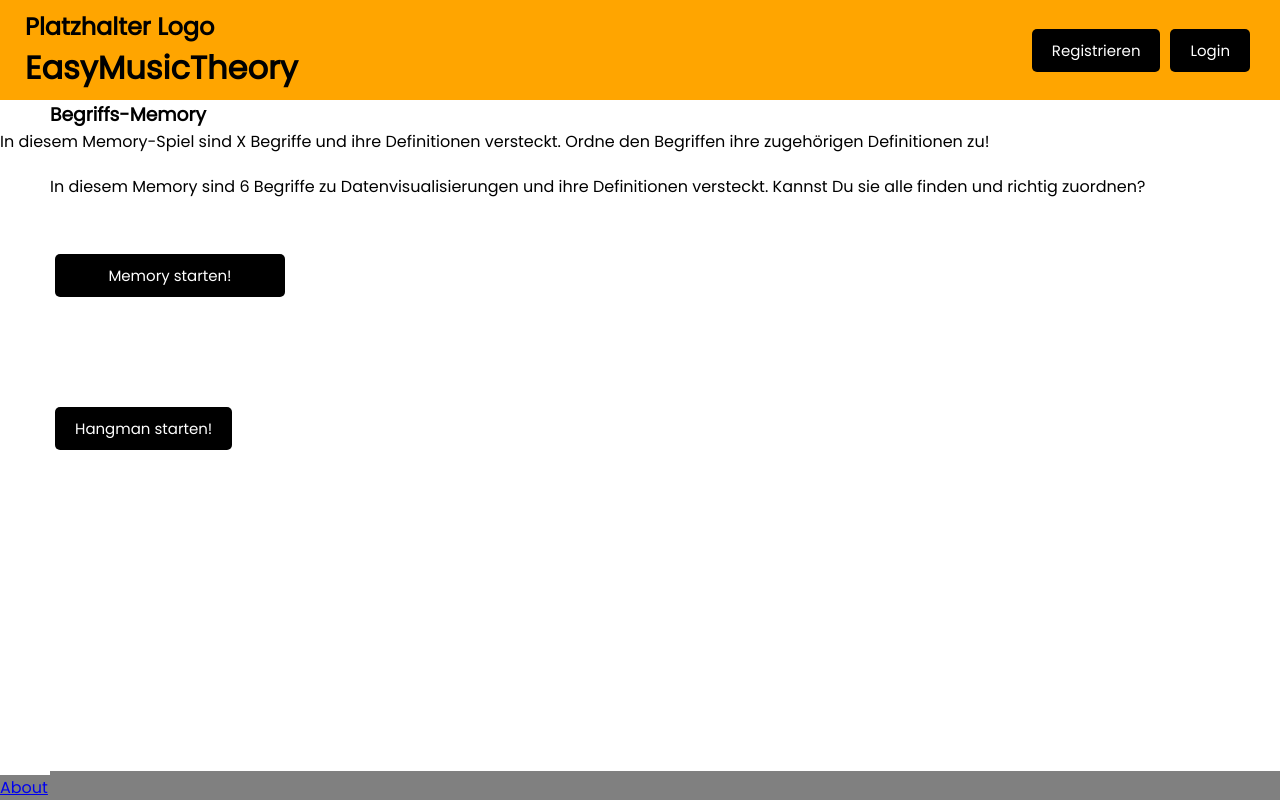
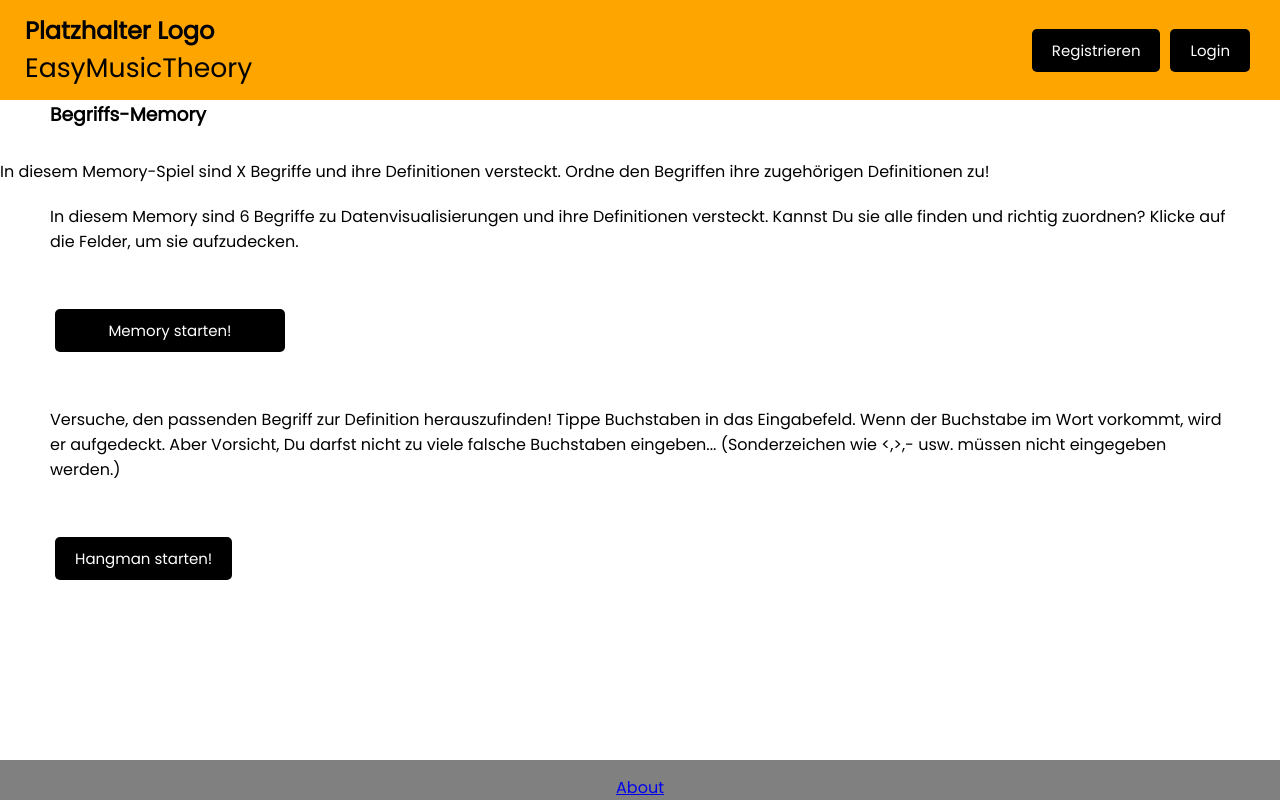
Before and after one commit to bsandoz/mmp-lehrprojekt, a Vue app: page /exercise-memory in a window 1280 px wide. Built offline with nearby package versions, Linux system fonts and the light colour scheme.

Commit message:
Various fixes and improvements

```diff
--- a/src/App.vue
+++ b/src/App.vue
@@ -53,6 +53,7 @@ export default {
   }
   h3 {
     margin-left: 50px;
+    margin-bottom: 30px;
   }
   .container {
     max-width: 500px;
@@ -103,9 +104,16 @@ export default {
     min-height: 100px;
     text-align: center;
     margin-top: 50px;
+    padding: 10px;
+    font-weight: bold;
+    background-color: orange;
   }
   .site-title {
     margin-top: 50px;
+  }
+  .unstyled-link {
+    text-decoration: none;
+    color: black;
   }
   input[type=text], select {
     max-width: 25%;
--- a/src/components/Footer.vue
+++ b/src/components/Footer.vue
@@ -1,6 +1,5 @@
 <template>
-  <div>
-    <h3>About</h3>
+  <div class="footer-container">
     <router-link to="/about">About</router-link>
   </div>
 </template>
@@ -17,6 +16,9 @@ export default {
   width: 100%;
   background-color: grey;
   display: flex;
-  align-self: center;
+  justify-content: center;
+}
+.footer-container {
+  height: 5%;
 }
 </style>
--- a/src/components/Header.vue
+++ b/src/components/Header.vue
@@ -2,7 +2,7 @@
   <div class="header">
     <div class="header-left">
       <h2>Platzhalter Logo</h2>
-      <h1>EasyMusicTheory</h1>
+      <router-link class="home-link" to="/">EasyMusicTheory</router-link>
     </div>
     <div class="header-right">
       <button type="button" class="btn" name="button-register" v-if="!userIsLoggedIn" @click="showModalRegister = true">Registrieren</button>
@@ -86,4 +86,9 @@ export default {
   align-self: center;
   justify-content: flex-end;
 }
+.home-link {
+  font-size: 20pt;
+  text-decoration: none;
+  color: black;
+}
 </style>
--- a/src/components/gameComponents/Hangman.vue
+++ b/src/components/gameComponents/Hangman.vue
@@ -1,5 +1,8 @@
 <template>
   <div class="exercise">
+    <Lead lead="Versuche, den passenden Begriff zur Definition herauszufinden! Tippe Buchstaben in das Eingabefeld.
+    Wenn der Buchstabe im Wort vorkommt, wird er aufgedeckt. Aber Vorsicht, Du darfst nicht zu viele falsche Buchstaben eingeben...
+    (Sonderzeichen wie <,>,- usw. müssen nicht eingegeben werden.)" />
     <div class="hangman-container" @click="startGame">
       <button class="btn" v-if="this.isGameRunning === false">Hangman starten!</button>
       <div class="hangman" v-if="this.isGameRunning">
@@ -20,12 +23,17 @@
 </template>
 
 <script>
+import Lead from '../Lead.vue'
+
 import { useUserStore } from '@/store/UserStore.js'
 
 import { mapState } from 'pinia';
 
   export default {
     name: "Hangman",
+    components: {
+      Lead,
+    },
     data() {
       return {
         isGameRunning: false,
@@ -196,7 +204,6 @@ import { mapState } from 'pinia';
 
 <style lang="css" scoped>
   .exercise {
-    display: flex;
     width: 100%;
   }
   .letter-gaps {
--- a/src/components/gameComponents/Memory.vue
+++ b/src/components/gameComponents/Memory.vue
@@ -1,7 +1,8 @@
 <template>
   <div class="exercise">
     <Lead lead="In diesem Memory sind 6 Begriffe zu Datenvisualisierungen und ihre Definitionen versteckt.
-    Kannst Du sie alle finden und richtig zuordnen?" />
+    Kannst Du sie alle finden und richtig zuordnen? Klicke auf die Felder, um sie aufzudecken." />
+    <button class="btn continue-btn" v-show="showContinueButton" @click="makeBoxesInvisible">Verdecken & Weiter</button>
     <div class="memory-container" :if="this.testQuizCompleted === false">
       <button class="btn" v-if="this.isGameRunning === false" @click="startGame">Memory starten!</button>
       <div v-for="item in memoryboxArray" :key="item.id" v-if="this.isGameRunning">
@@ -37,6 +38,7 @@ export default {
       firstBoxClicked: null,
       secondBoxClicked: null,
       triesNumber: 0,
+      showContinueButton: false,
 
       testQuizCompleted: null,
       userScore: Number,
@@ -63,7 +65,8 @@ export default {
           if (this.visibilityCounter >= 2) {
             this.stopRevealing = true;
             this.compareBoxes(this.firstBoxClicked, this.secondBoxClicked);
-            setTimeout(this.makeBoxesInvisible, 3000);
+            //setTimeout(this.makeBoxesInvisible, 3000);
+            this.showContinueButton = true;
           }
         } else {
           console.log("Not allowed to reveal more boxes right now.");
@@ -120,6 +123,7 @@ export default {
       this.secondBoxPair = 0;
       this.firstBoxClicked = null;
       this.secondBoxClicked = null;
+      this.showContinueButton = false;
     },
     compareBoxes(firstBox, secondBox) {
       this.triesNumber++;
@@ -221,6 +225,9 @@ export default {
     background-color: green;
     font-size: 14pt;
   }
+  .continue-btn {
+    margin-left: 50px;
+  }
 </style>
 
 <!--
--- a/src/components/gameComponents/TestSelectGame.vue
+++ b/src/components/gameComponents/TestSelectGame.vue
@@ -9,7 +9,7 @@
         </ul>
       <p class="theory-paragraph">Während statische Daten gut mit Grafiken visualisiert werden können, bieten HTML/CSS/JavaScript viele Möglichkeiten, dynamische Datensätze darzustellen. Eine der einfachsten Formen davon sind <b>Tabellen</b>, die ohne JavaScript, nur mit HTML/CSS umgesetzt werden können.</p>
       <p class="theory-paragraph">Das Tabellen-Element wird in HTML definiert mit <b>&lt;table></b>, <b>&lt;thead></b>, <b>&lt;tbody></b>, <b>&lt;tr></b>, <b>&lt;th></b> und <b>&lt;td></b>. Im &lt;thead> werden mithilfe der &lt;th>-Tags die Überschriften (Headers) der einzelnen Spalten definiert. Die eigentlichen Tabellenreihen werden dann im &lt;tbody> mithilfe des &lt;td>-Tags definiert.</p>
-      <p class="theory-paragraph">Beim Styling der Grafiken und Elemente mit CSS ist es sinnvoll, sich an die <a href="http://getbem.com/naming/">BEM Naming Convention</a> zu halten. BEM steht für Block, Element, Modifier.</p>
+      <p class="theory-paragraph">Beim Styling der Grafiken und Elemente mit CSS ist es sinnvoll, sich an die <a href="http://getbem.com/naming/" target="_blank">BEM Naming Convention</a> zu halten. BEM steht für Block, Element, Modifier.</p>
       <p class="theory-paragraph">Um Daten dynamisch mit JavaScript anzuzeigen, wird häufig das <b>JSON-Format</b> verwendet. Dabei handelt es sich um ein textbasierendes Datenformat, in dem Informationen wie Objekte, Arrays und sonstige Variablen in lesbarer Form gespeichert werden können. JSON steht für <b>JavaScript Object Notation</b>. Daten aus Excel können mithilfe von Online-Convertern in JSON umgewandelt werden. Eine Tabelle kann dann mit den Daten aus dem JSON gefüllt werden, indem man mit einem <b>For-Loop</b> durch die Daten durchgeht.</p>
     </div>
     <h3>Wenn Du den Theorieinput durchgelesen hast, wähle bitte nachfolgend eines der zwei Spiele aus, um Dein Wissen zu testen:</h3>
--- a/src/views/Home.vue
+++ b/src/views/Home.vue
@@ -8,7 +8,7 @@
   Donec pede justo, fringilla vel, aliquet nec, vulputate eget, arcu. "/>
   <Content :content="content" />
   <h3 v-if="!userIsLoggedIn">Bitte logge dich ein, um Zugriff auf die Inhalte dieser Webseite zu erhalten.</h3>
-  <router-link class="site-title" to="/test">Hier geht es zur Versuchsdurchführung (Kein Login nötig).</router-link>
+  <router-link class="clickbox site-title unstyled-link" to="/test">Hier geht es zur Versuchsdurchführung (Kein Login nötig).</router-link>
 </template>
 
 <script>
```
